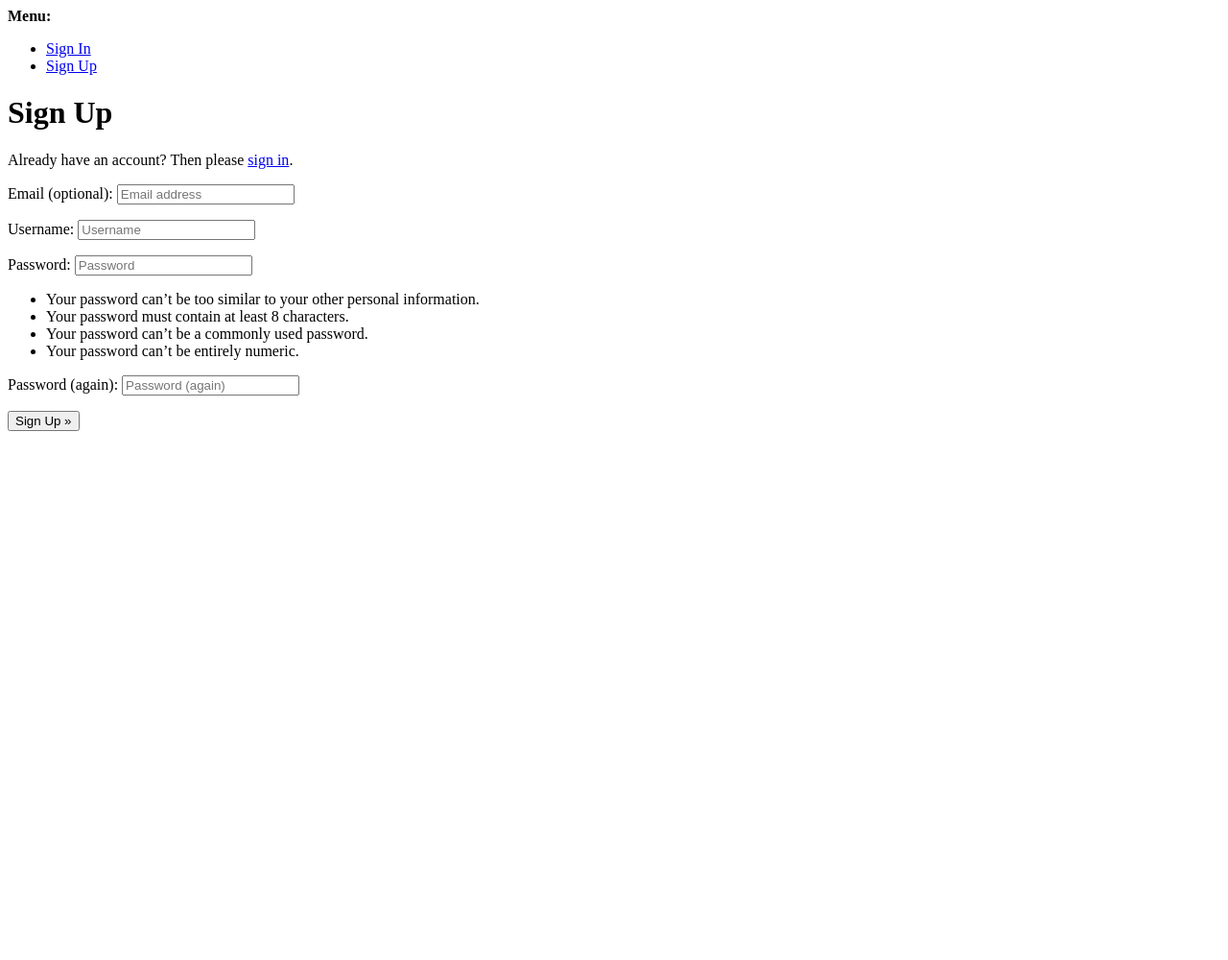
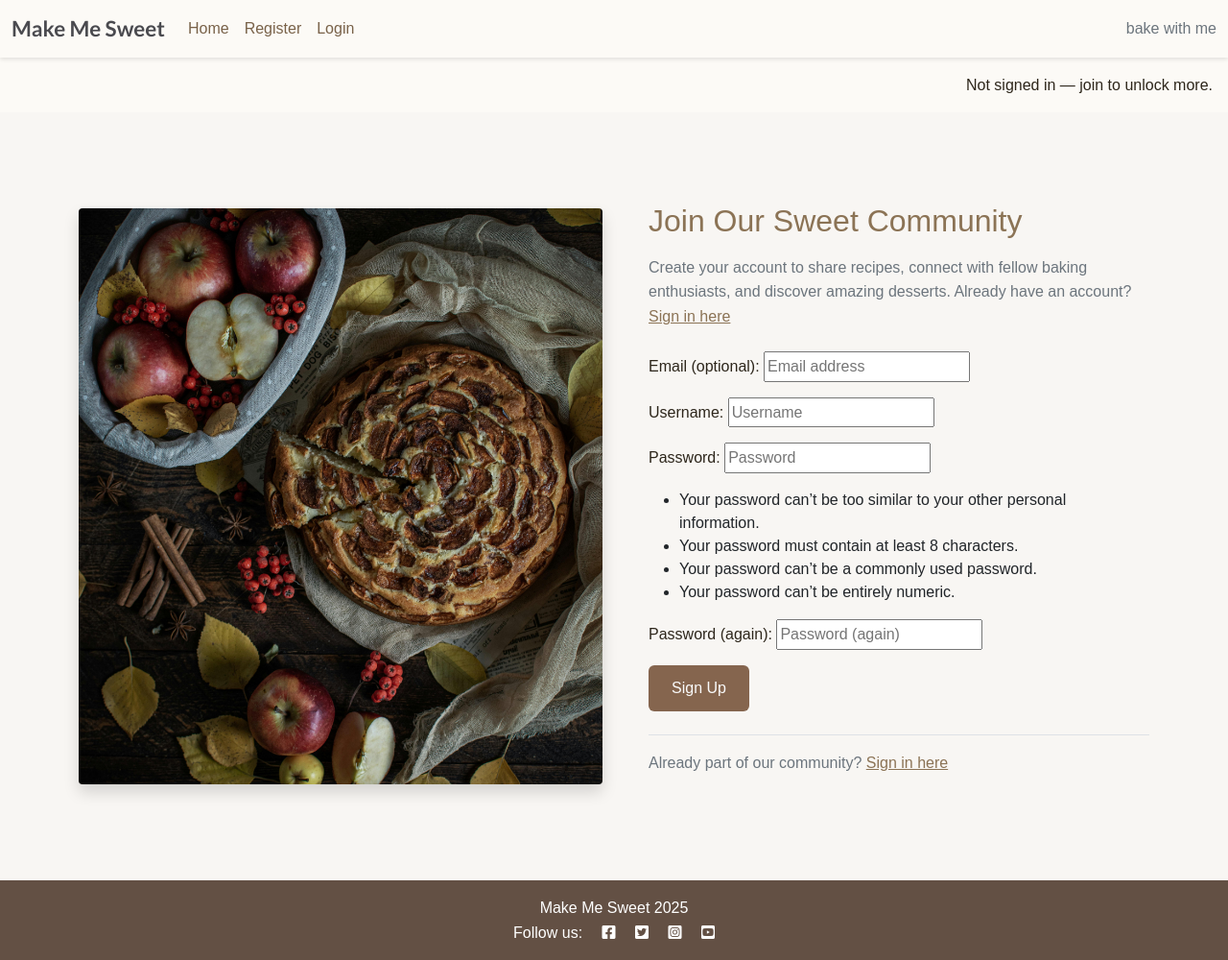
Before and after one commit to xAlex-an/make-me-sweet, a Django app: page /accounts/signup/ in a window 1280 px wide. Shown: the whole page at 96% size. Before the commit the page ends 449 px from the top, so only its background shows below. Run offline with Django 4.2, Linux system fonts and the light colour scheme.

Commit message:
Update signup page layout and styling for improved user experience

```diff
--- a/templates/account/signup.html
+++ b/templates/account/signup.html
@@ -1,21 +1,62 @@
-{% extends "account/base.html" %}
+{% extends "base.html" %}
 
 {% load i18n %}
+{% load static %}
 
-{% block head_title %}{% trans "Signup" %}{% endblock head_title %}
+{% block head_title %}{% trans "Signup" %}{% endblock %}
 
 {% block content %}
-<h1>{% trans "Sign Up" %}</h1>
 
-<p>{% blocktrans %}Already have an account? Then please <a href="{{ login_url }}">sign in</a>.{% endblocktrans %}</p>
+<div class="container-fluid d-flex align-items-center justify-content-center" style="background-color: #f8f6f3; min-height: 100vh; padding-top: 4rem; padding-bottom: 4rem;">
+    <div class="container">
+        <div class="row align-items-center justify-content-center">
 
+            <!-- Left Column - Image Section -->
+            <div class="col-lg-6 mb-5 mb-lg-0">
+                <div class="text-center">
+                    <img src="{% static 'images/apple.pie.jpg' %}"
+                         class="img-fluid rounded shadow"
+                         alt="Make Me Sweet"
+                         style="max-height: 600px; width: 100%; object-fit: cover;">
+                </div>
+            </div>
+
+            <!-- Right Column - Signup Form -->
+            <div class="col-lg-6">
+                <div class="ps-lg-4">
+
+                    <!-- Welcome Title -->
+                    <h1 class="h2 fw-light mb-3" style="color: #8B7355;">
+                        Join Our Sweet Community
+                    </h1>
+                    <p class="text-muted mb-4">
+                        {% blocktrans %}Create your account to share recipes, connect with fellow baking enthusiasts, and discover amazing desserts. Already have an account? <a href="{{ login_url }}" style="color: #8B7355;">Sign in here</a>{% endblocktrans %}
+                    </p>
+
+                    <!-- Signup Form -->
                     <form class="signup" id="signup_form" method="post" action="{% url 'account_signup' %}">
                         {% csrf_token %}
                         {{ form.as_p }}
                         {% if redirect_field_value %}
                         <input type="hidden" name="{{ redirect_field_name }}" value="{{ redirect_field_value }}" />
                         {% endif %}
-  <button type="submit">{% trans "Sign Up" %} &raquo;</button>
+                        <button class="btn btn-primary" type="submit">
+                            {% trans "Sign Up" %}
+                        </button>
                     </form>
 
-{% endblock content %}
+                    <!-- Sign In Link -->
+                    <div class="mt-4 pt-3 border-top">
+                        <p class="text-muted">
+                            {% blocktrans %}Already part of our community? <a href="{{ login_url }}" style="color: #8B7355;">Sign in here</a>{% endblocktrans %}
+                        </p>
+                    </div>
+
+                </div>
+            </div>
+
+        </div>
+    </div>
+</div>
+
+{% endblock %}
```
Lines whose indentation alone changed are shown as unchanged.
